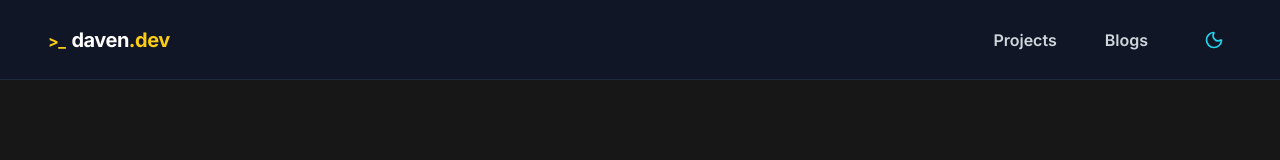
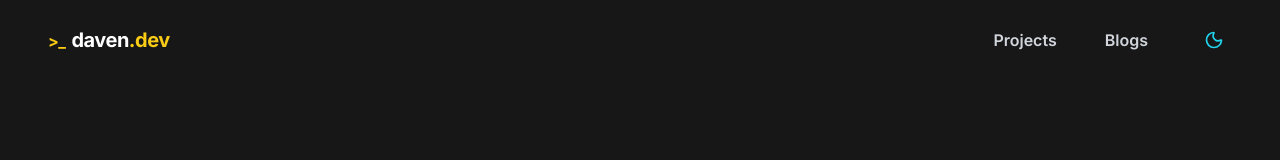
Before and after one commit to davenarchives/daven.dev, a Next.js app: page / in a window 1280 px wide. Shown: the top 160 px of the page. Built offline with nearby package versions, Linux system fonts and the light colour scheme; a web font is replaced by a local one.

Commit message:
style: update navbar to absolute positioning with solid background

```diff
--- a/src/components/Navbar.tsx
+++ b/src/components/Navbar.tsx
@@ -50,7 +50,7 @@ export function Navbar() {
   };
 
   return (
-    <nav className="fixed top-0 left-0 right-0 z-50 h-[80px] bg-white/80 dark:bg-slate-900/80 backdrop-blur-md border-b border-gray-200 dark:border-slate-800 transition-colors">
+    <nav className="absolute top-0 left-0 right-0 z-50 h-[80px] bg-[#fafafa] dark:bg-[#171717] transition-colors">
       <div className="max-w-[1440px] mx-auto h-full flex items-center justify-between px-6 lg:px-12">
         <Link href="/" className="font-bold text-lg lg:text-xl tracking-tight flex items-baseline">
           <span className="text-yellow-400 text-sm lg:text-base mr-1.5">{">_"}</span>
@@ -68,7 +68,7 @@ export function Navbar() {
 
           <button
             onClick={toggleTheme}
-            className="p-2 rounded-full hover:bg-gray-200 dark:hover:bg-slate-800 transition-colors"
+            className="p-2 rounded-full hover:bg-gray-200 dark:hover:bg-white/10 transition-colors"
             aria-label="Toggle Theme"
           >
             {mounted && theme === "dark" ? (
```
